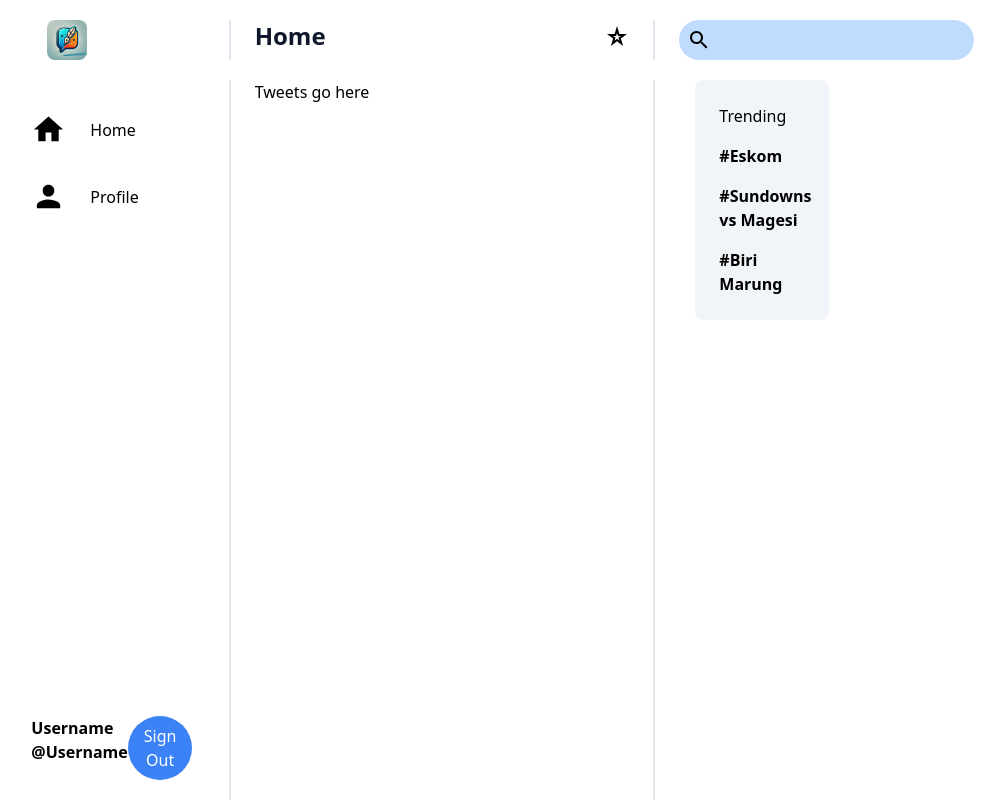
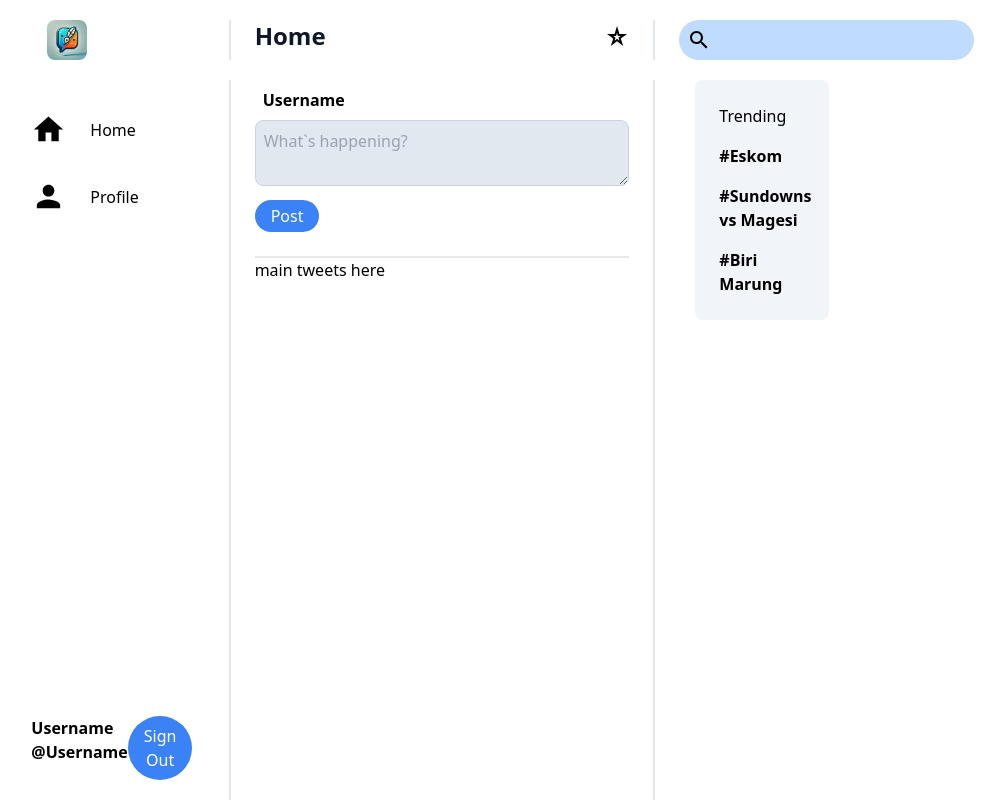
Before and after one commit to kaymkwanazi/Blogit, a React (Vite) app: page /home in a window 1280 px wide. Shown: the whole page, without its empty margins (198-1203 px from the left). Built offline with nearby package versions, Linux system fonts and the light colour scheme.

Commit message:
home page cont

```diff
--- /dev/null
+++ b/src/components/MainTweets.tsx
@@ -0,0 +1,16 @@
+import React from 'react'
+
+export const MainTweets: React.FC = () => {
+  return (
+    <div>
+        <p className='font-bold pl-2 my-2'>Username</p>
+        <form className='border-b-2 pb-6'>
+            <textarea className='bg-slate-200 w-full  p-2 border border-slate-300 rounded-lg'
+             placeholder='What`s happening?'
+             maxLength={280}/>
+             <button className='bg-blue-500 text-white px-4 py-1 rounded-full ml-auto mt-2'>Post</button>
+        </form>
+        main tweets here
+    </div>
+  )
+}
--- a/src/pages/Home.tsx
+++ b/src/pages/Home.tsx
@@ -1,7 +1,7 @@
 import React from 'react';
-import { Navbar } from '../components/Navbar';
 import { LeftSidebar } from '../components/LeftSidebar';
 import { RightSidebar } from '../components/RightSidebar';
+import { MainTweets } from '../components/MainTweets';
 
 export const Home: React.FC = () => {
   return (
@@ -10,7 +10,7 @@ export const Home: React.FC = () => {
           <LeftSidebar  />
         </div>
         <div className='col-span-2 border-x-2 border-t-slate-800 px-6'>
-          <p>Tweets go here</p>
+          <MainTweets />
         </div>
         <div className='px-4'>
           <RightSidebar />
```
